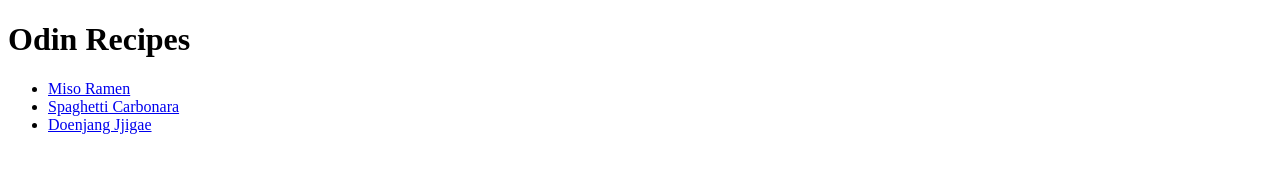
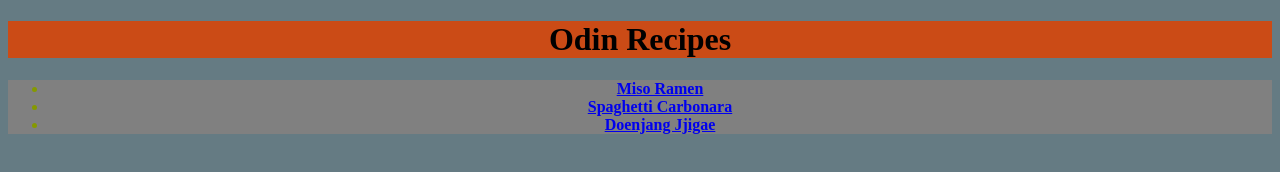
Before and after one commit to russell-sim/odin-recipes, a plain HTML site: page index.html in a window 1280 px wide. Drawn offline with Linux system fonts and the light colour scheme.

Commit message:
Add CSS styling

```diff
--- a/index.html
+++ b/index.html
@@ -3,11 +3,12 @@
   <header>
     <meta charset="UTF-8">
     <title>Odin Recipes</title>
+    <link rel="stylesheet" href="styles.css">
   </header>
 
-  <body>
+  <body class="mainbody">
     <h1>Odin Recipes</h1>
-    <ul>
+    <ul class="main">
       <li><a href="./recipes/ramen.html">Miso Ramen</a></li>
       <li><a href="./recipes/carbonara.html">Spaghetti Carbonara</a></li>
       <li><a href="./recipes/doenjang.html">Doenjang Jjigae</a></li>
--- /dev/null
+++ b/styles.css
@@ -0,0 +1,29 @@
+* {
+    text-align: center;
+}
+
+.mainbody {
+    background-color:  	#657b83;
+}
+
+h1 {
+    background-color: #cb4b16
+}
+
+h3 {
+    font-style: italic;
+}
+
+li {
+    color: #859900;
+    font-weight: bold;
+}
+
+ul,
+ol {
+    background-color: #002b36;
+}
+
+ul.main {
+    background-color: grey;
+}
```
Also changed, not shown: recipes/carbonara.html (+1 -0 lines), recipes/doenjang.html (+1 -0 lines), recipes/ramen.html (+2 -1 lines).
